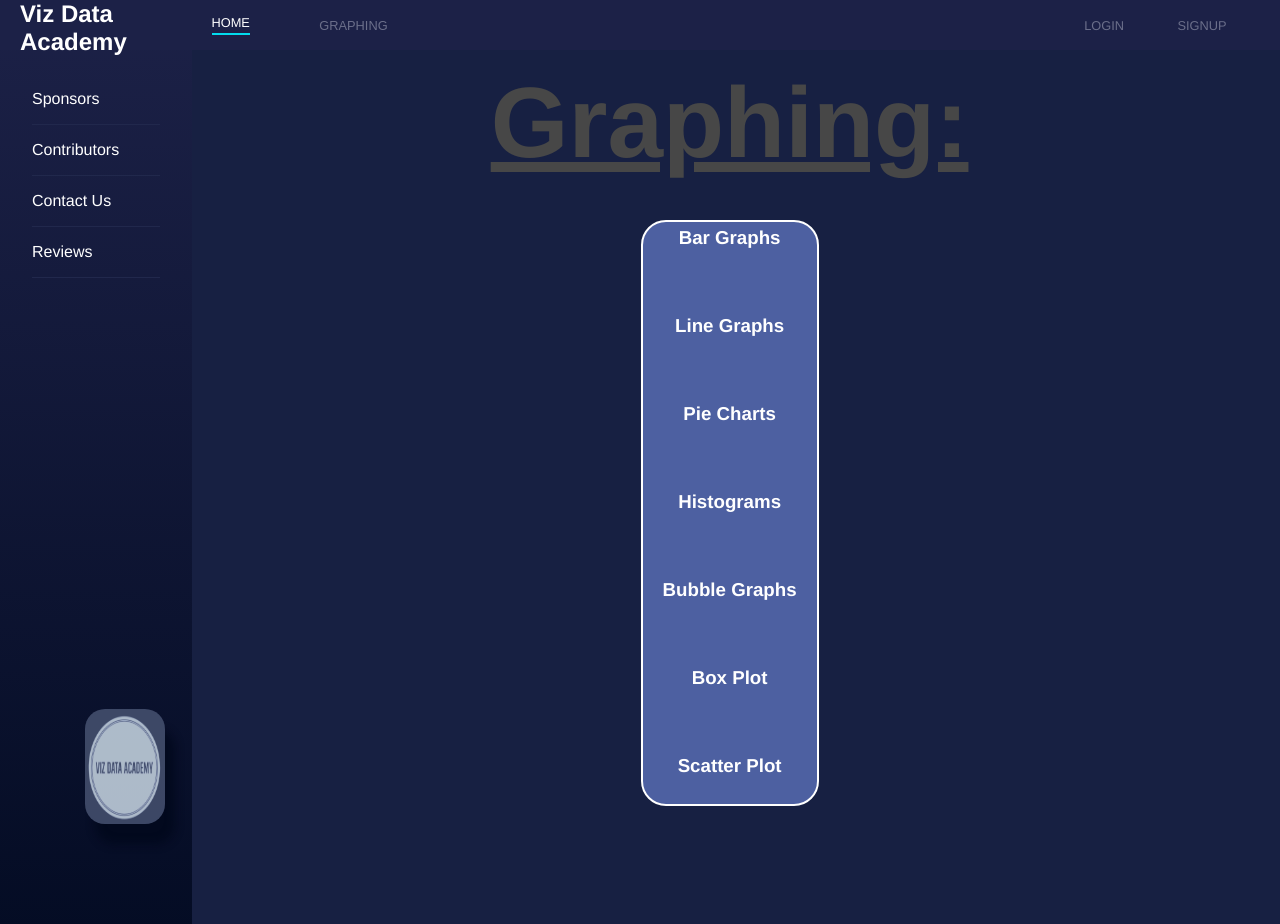
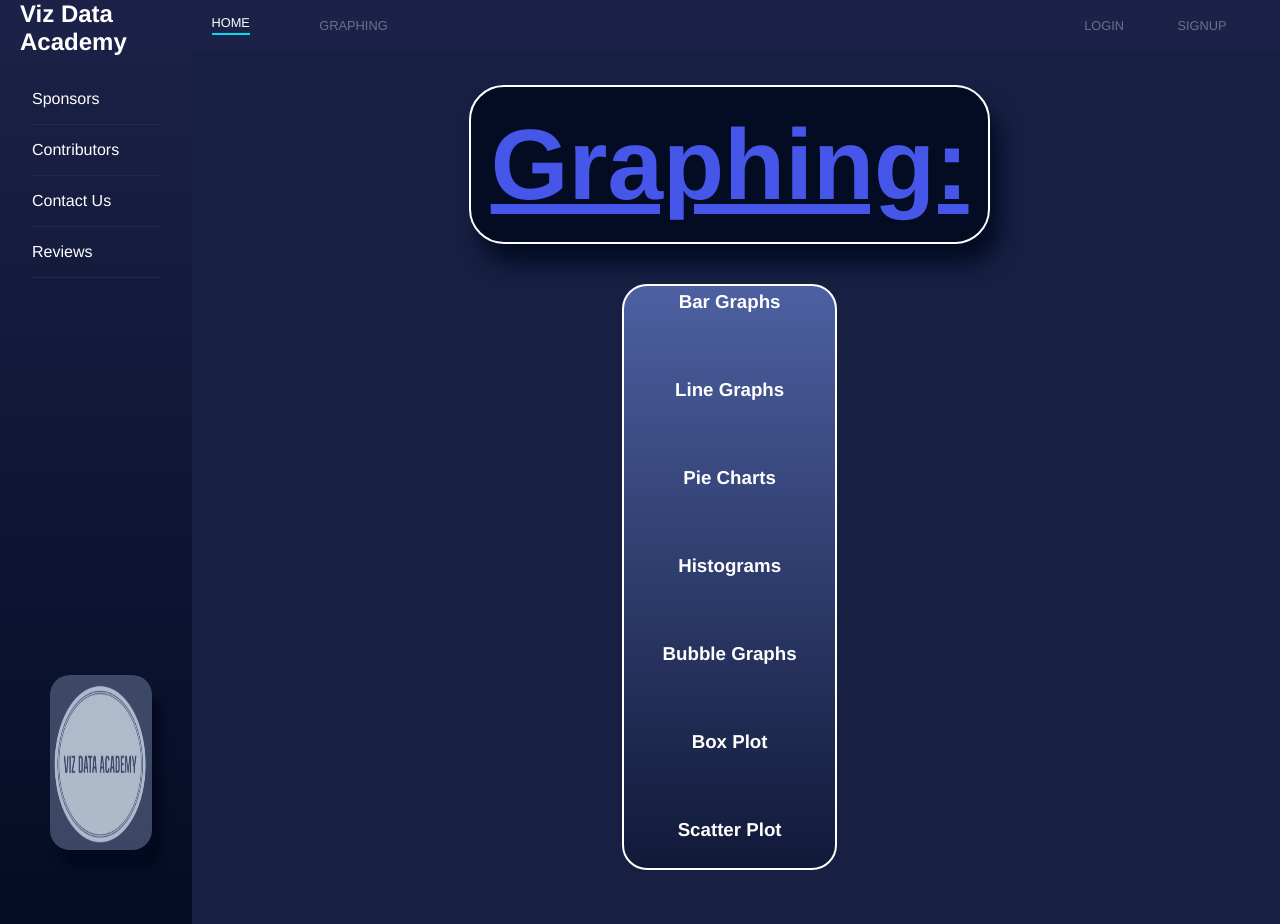
Before and after one commit to wylieglover/VizDataAcademy, a Django app: page /home/graphing/ in a window 1280 px wide. Run offline with Django 4.2, Linux system fonts and the light colour scheme.

Commit message:
modified:   dataliteracy/home/static/css/styling.css 	modified:   dataliteracy/home/static/mainBox.js 	modified:   dataliteracy/home/static/mainHisto.js 	modified:   dataliteracy/home/templates/graphing.html

```diff
--- a/dataliteracy/home/static/css/styling.css
+++ b/dataliteracy/home/static/css/styling.css
@@ -38,16 +38,8 @@ ul {
 }
 
 ::-webkit-scrollbar {
-    width: 10px;
-}
-
-::-webkit-scrollbar-track {
-    background: #0c1839;
-}
-
-::-webkit-scrollbar-thumb {
-    background: #6b6f8a;
-}
+    display: none;
+  }
 
 /*====== Navbar ======*/
 .navbar {
@@ -220,6 +212,7 @@ ul {
     top: 6%;
     border: 0;
     background-color: #0c1845;
+    margin-bottom: 100%;
     width: 45%;
     height: 70%;
 }
@@ -392,17 +385,22 @@ ul {
     height: 100px;
 }
 
+#graphingList{
+    width: 20%;
+    background: linear-gradient(0deg, #040c2450, #4d60a1);
+}
+
 .portrait {
     width: 400px;
     height: 600px;
 }
 
 .logo {
-    position: fixed;
-    width: 6.25%;
-    height: 12.5%;
+    position: absolute;
+    width: 80%;
+    height: 20%;
     bottom: 100px;
-    left: 85px;
+    left: 18px;
     border-radius: 20px;
     opacity: 75%;
     box-shadow: 10px 20px 10px #02081b;
@@ -441,6 +439,7 @@ ul {
     height: 70%;
     font-size: 15px;
     border-radius: 2px;
+    background-color: rgb(220, 220, 220);
 }
 
 .reviewSubmission {
--- a/dataliteracy/home/static/mainBox.js
+++ b/dataliteracy/home/static/mainBox.js
@@ -1,4 +1,5 @@
-const config = {responsive: true};
+const config = {responsive: true,
+                editable: true};
 
 const stockY = [];
 for(var i=0; i<50; i++){
@@ -66,7 +67,7 @@ const stockLayout = {
     }
 };
 
-Plotly.newPlot('useGraph', stockData, stockLayout, {editable: true}, config);
+Plotly.newPlot('useGraph', stockData, stockLayout, config);
 
 const divSpace = document.createElement('div');
 divSpace.id='whiteSpace';
--- a/dataliteracy/home/static/mainHisto.js
+++ b/dataliteracy/home/static/mainHisto.js
@@ -29,7 +29,7 @@ var layout = {
   }
 };
 var data = [trace];
-Plotly.newPlot('useGraph', data, layout);
+Plotly.newPlot('useGraph', data, layout, config);
 
 
 function updateBars() {
--- a/dataliteracy/home/templates/graphing.html
+++ b/dataliteracy/home/templates/graphing.html
@@ -6,9 +6,9 @@
 
 {% block content %}
     <div class="mainBody">
+        <h1 class="pageTitle display-1"><b><u>Graphing:</b></u></h1>
         <div class="contentPage" id="contactTemplate">
-            <h1 class="pageTitle display-1"><b><u>Graphing:</b></u></h1>
-            <div class="contactPiece">
+            <div class="contactPiece" id="graphingList">
                 <h3 class="contactTitle display-3"><a href="/home/bar-graph"> Bar Graphs<br><br></h3>
                 <h3 class="contactTitle display-3"><a href="/home/line-graph"><br><br> Line Graphs<br><br></h3>
                 <h3 class="contactTitle display-3"><a href="/home/pie-chart"><br><br> Pie Charts<br><br></h3>
```
